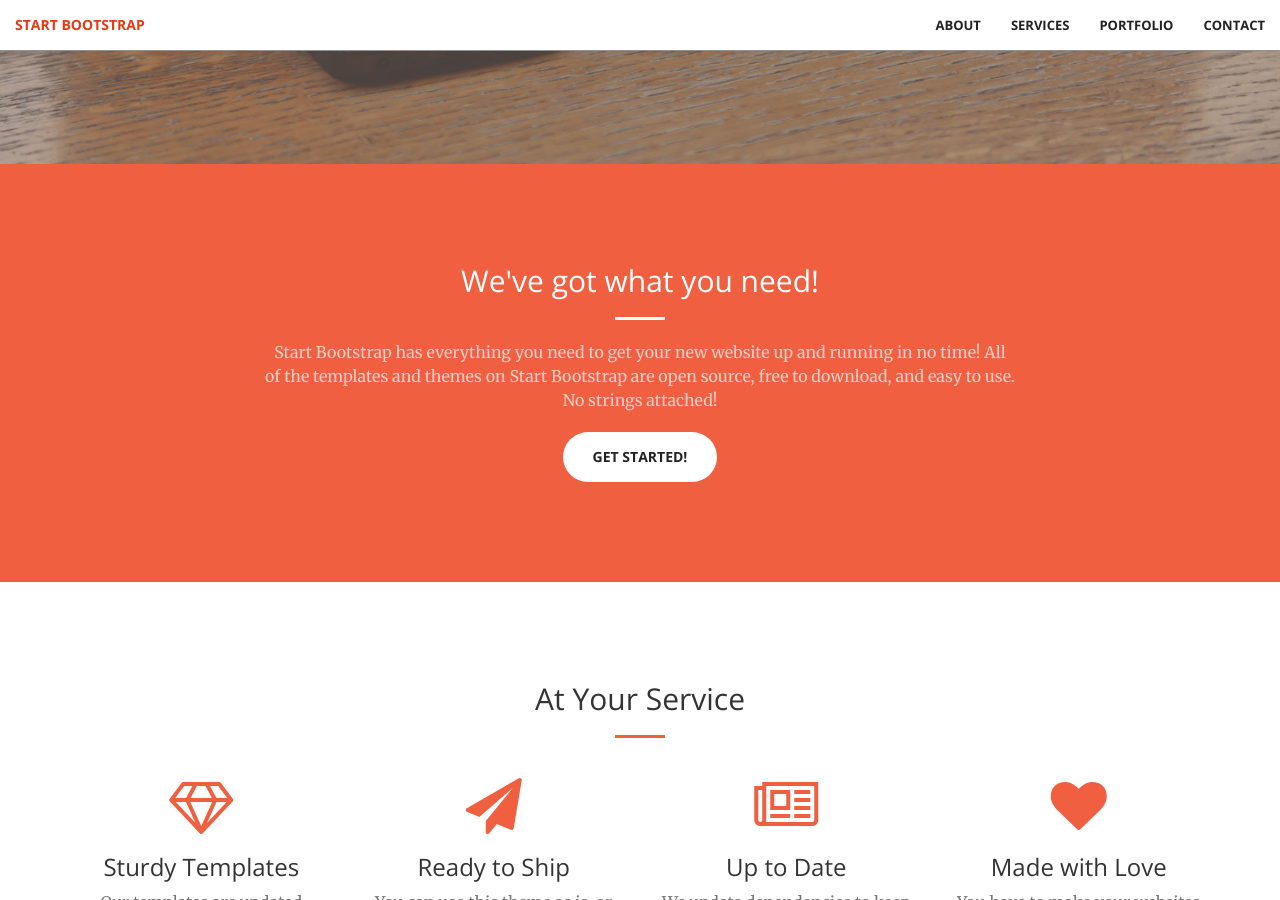
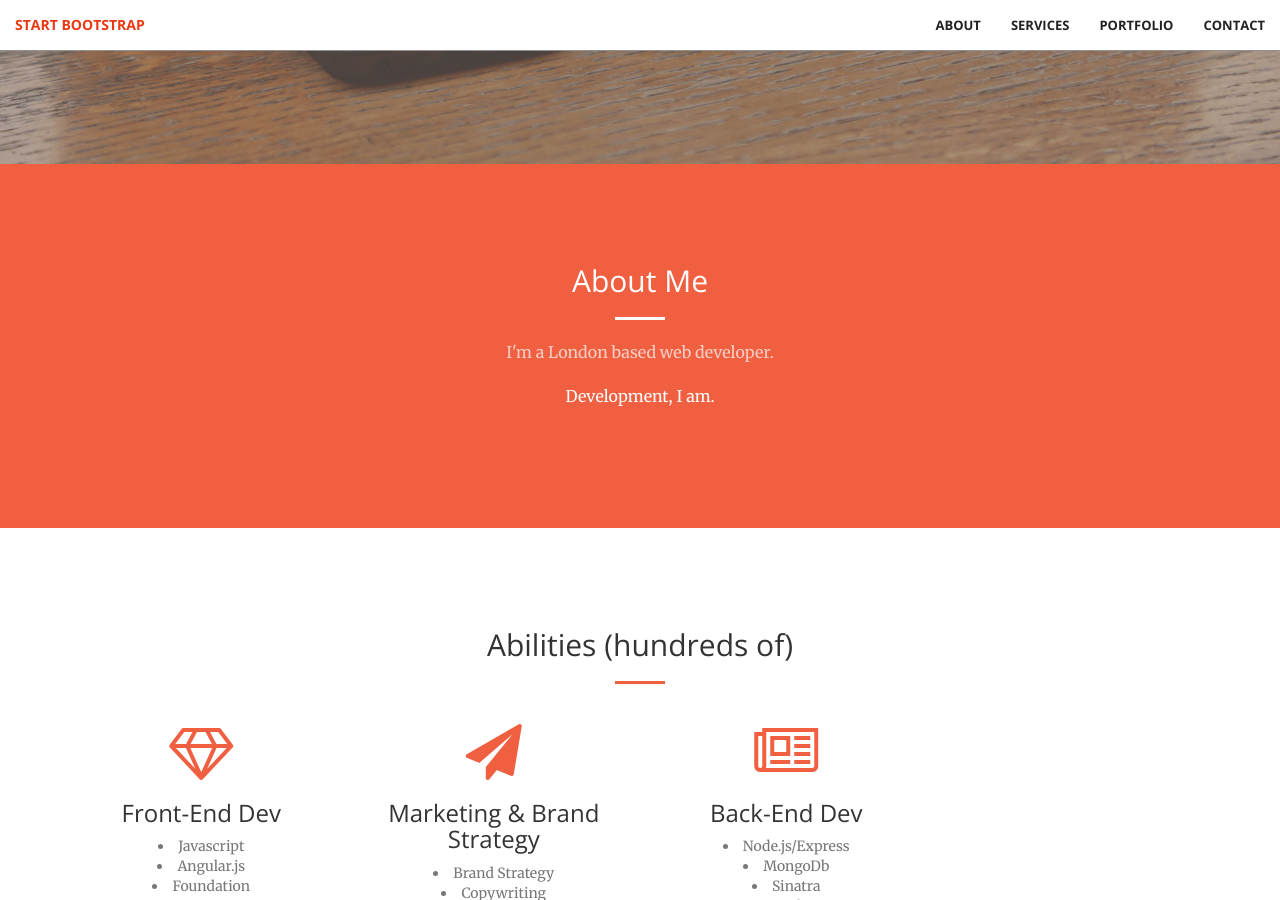
Before and after one commit to FinnCavanagh/finncavanagh.github.io, a Jekyll site: the page built from index.html, in a window 1280 px wide and 900 px high, scrolled down 736 px. Built offline with Jekyll 4.4.1, drawn with Linux system fonts in a browser that asks for light colours; some of the changed text lies outside the part shown.

Commit message:
added copy

```diff
--- a/_includes/call-to-action.html
+++ b/_includes/call-to-action.html
@@ -2,10 +2,11 @@
     <div class="container">
         <div class="row">
             <div class="col-lg-8 col-lg-offset-2 text-center">
-                <h2 class="section-heading">We've got what you need!</h2>
+                <h2 class="section-heading">About Me</h2>
                 <hr class="light">
-                <p class="text-faded">Start Bootstrap has everything you need to get your new website up and running in no time! All of the templates and themes on Start Bootstrap are open source, free to download, and easy to use. No strings attached!</p>
-                <a href="#" class="btn btn-default btn-xl">Get Started!</a>
+                <p class="text-faded">I'm a London based web developer.</p>
+                <p> Development, I am.</p>
+               <!--  <a href="#" class="btn btn-default btn-xl">Get Started!</a> -->
             </div>
         </div>
     </div>
--- a/_includes/contact.html
+++ b/_includes/contact.html
@@ -4,7 +4,7 @@
             <div class="col-lg-8 col-lg-offset-2 text-center">
                 <h2 class="section-heading">Let's Get In Touch!</h2>
                 <hr class="primary">
-                <p>Ready to start your next project with us? That's great! Give us a call or send us an email and we will get back to you as soon as possible!</p>
+                <p>Ready to start your next project? That's great! Give us a call or send us an email and we will get back to you as soon as possible!</p>
             </div>
         <div class="col-lg-2 col-lg-offset-2 text-center">
             <a href="https://twitter.com/{{ site.twitter_username }}">
--- a/_includes/header.html
+++ b/_includes/header.html
@@ -1,9 +1,9 @@
 <header>
     <div class="header-content">
         <div class="header-content-inner">
-            <h1>Your Favorite Source of Free Bootstrap Themes</h1>
+            <h1>Finn Cavanagh</h1>
             <hr>
-            <p>Start Bootstrap can help you build better websites using the Bootstrap CSS framework! Just download your template and start going, no strings attached!</p>
+            <p>Web Developer | Brand Consultant </p>
             <a href="#about" class="btn btn-primary btn-xl page-scroll">Find Out More</a>
         </div>
     </div>
--- a/_includes/portfolio.html
+++ b/_includes/portfolio.html
@@ -67,26 +67,15 @@
                     <div class="portfolio-box-caption">
                         <div class="portfolio-box-caption-content">
                             <div class="project-category text-faded">
-                                Category
+                                Projects
                             </div>
                             <div class="project-name">
-                                Project Name
+                                tbc...
                             </div>
                         </div>
                     </div>
                 </a>
             </div>
-            <div class="col-lg-4 col-sm-6">
-                <a href="#" class="portfolio-box">
-                    <img src="img/portfolio/6.jpg" class="img-responsive" alt="">
-                    <div class="portfolio-box-caption">
-                        <div class="portfolio-box-caption-content">
-                            <div class="project-category text-faded">
-                                Category
-                            </div>
-                            <div class="project-name">
-                                Project Name
-                            </div>
                         </div>
                     </div>
                 </a>
--- a/_includes/services.html
+++ b/_includes/services.html
@@ -2,7 +2,7 @@
     <div class="container">
         <div class="row">
             <div class="col-lg-12 text-center">
-                <h2 class="section-heading">At Your Service</h2>
+                <h2 class="section-heading">Abilities (hundreds of)</h2>
                 <hr class="primary">
             </div>
         </div>
@@ -12,30 +12,36 @@
             <div class="col-lg-3 col-md-6 text-center">
                 <div class="service-box">
                     <i class="fa fa-4x fa-diamond wow bounceIn text-primary"></i>
-                    <h3>Sturdy Templates</h3>
-                    <p class="text-muted">Our templates are updated regularly so they don't break.</p>
+                    <h3>Front-End Dev</h3>
+                    <li class="text-muted">Javascript</li>
+                    <li class="text-muted">Angular.js</li>
+                    <li class="text-muted">Foundation</li>
+                    <li class="text-muted">Bootstrap</li>
+                    <li class="text-muted">HTML5/Canvas</li>
                 </div>
             </div>
             <div class="col-lg-3 col-md-6 text-center">
                 <div class="service-box">
                     <i class="fa fa-4x fa-paper-plane wow bounceIn text-primary" data-wow-delay=".1s"></i>
-                    <h3>Ready to Ship</h3>
-                    <p class="text-muted">You can use this theme as is, or you can make changes!</p>
+                    <h3>Marketing & Brand Strategy</h3>
+                    <li class="text-muted">Brand Strategy</li>
+                    <li class="text-muted">Copywriting</li>
+                    <li class="text-muted">Marketing Strategy</li>
+                    <li class="text-muted">Google Analytics</li>
                 </div>
             </div>
             <div class="col-lg-3 col-md-6 text-center">
                 <div class="service-box">
                     <i class="fa fa-4x fa-newspaper-o wow bounceIn text-primary" data-wow-delay=".2s"></i>
-                    <h3>Up to Date</h3>
-                    <p class="text-muted">We update dependencies to keep things fresh.</p>
+                    <h3>Back-End Dev</h3>
+                    <li class="text-muted">Node.js/Express</li>
+                    <li class="text-muted">MongoDb</li>
+                    <li class="text-muted">Sinatra</li>
+                    <li class="text-muted">Ruby</li>
+                    <li class="text-muted">Rails/Sinatra</li>
+                    <li class="text-muted">PostgreSQL</li>
                 </div>
             </div>
-            <div class="col-lg-3 col-md-6 text-center">
-                <div class="service-box">
-                    <i class="fa fa-4x fa-heart wow bounceIn text-primary" data-wow-delay=".3s"></i>
-                    <h3>Made with Love</h3>
-                    <p class="text-muted">You have to make your websites with love these days!</p>
-                </div>
             </div>
         </div>
     </div>
```
Also changed, not shown: other parts of _includes/portfolio.html (+8 -8 lines).
